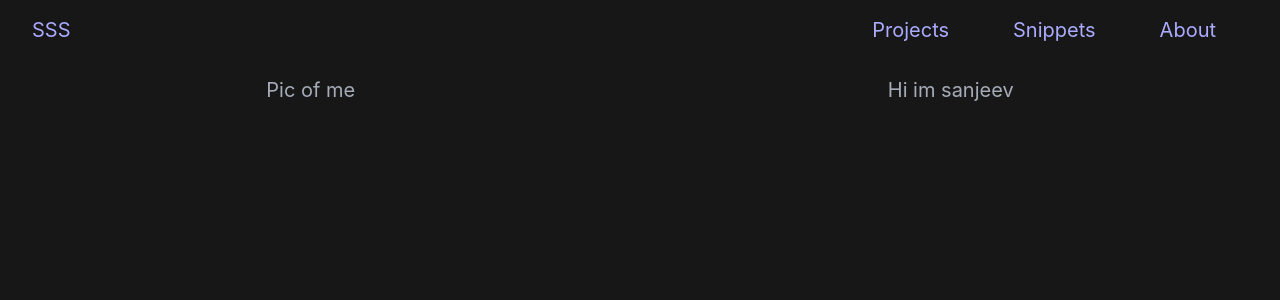
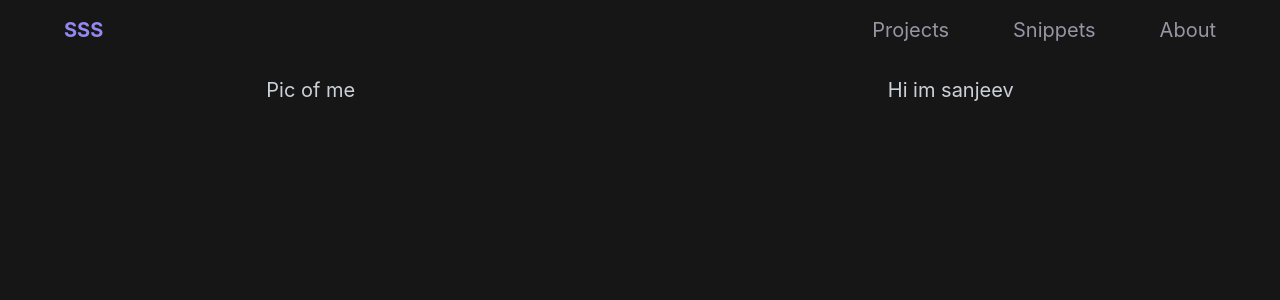
Before and after one commit to sanjeev-/personalsite, a React (Create React App) app in the folder frontend/: page /about in a window 1280 px wide. Shown: the top 300 px of the page. Built offline with nearby package versions, Linux system fonts and the light colour scheme; no server answers.

Commit message:
update theme colors

```diff
--- a/frontend/src/App.js
+++ b/frontend/src/App.js
@@ -10,7 +10,7 @@ class MainApp extends React.Component {
     return (
       <div className="MainApp">
         <body>
-          <Flex backgroundColor={colors.grey[2]} minHeight="100vh" width="100%">
+          <Flex backgroundColor={colors.grey[0]} minHeight="100vh" width="100%">
             <Flex flexDirection="column" width="100%">
               <Header />
               <Flex></Flex>
--- a/frontend/src/components/Header.js
+++ b/frontend/src/components/Header.js
@@ -26,19 +26,21 @@ const Header = () => {
   return (
     <Flex
       width="100%"
-      backgroundColor={colors.grey[2]}
+      backgroundColor={colors.grey[0]}
       justifyContent="space-between"
       alignItems="center"
     >
-      <Flex px={4}>
-        <Text color={colors.purple[1]}>SSS</Text>
+      <Flex px={5}>
+        <Text color={colors.purple[0]} fontWeight="bold">
+          SSS
+        </Text>
       </Flex>
       <Flex px={4}>
         {links.map((object, i) => (
           <Flex px={4}>
             <Link
               href={object.link}
-              color={colors.purple[1]}
+              color={colors.grey[2]}
               textDecoration="none"
             >
               {object.name}
--- a/frontend/src/components/about/About.js
+++ b/frontend/src/components/about/About.js
@@ -9,15 +9,15 @@ const About = () => {
       minWidth="100vw"
       minHeight="100vh"
       flexDirection="column"
-      backgroundColor={colors.grey[2]}
+      backgroundColor={colors.grey[0]}
     >
       <Header />
       <Flex flexDirection="row" justifyContent="space-around">
         <Flex flexDirection="column">
-          <Text color={colors.grey[0]}>Pic of me</Text>
+          <Text color={colors.grey[3]}>Pic of me</Text>
         </Flex>
         <Flex flexDirection="column">
-          <Text color={colors.grey[0]}>Hi im sanjeev</Text>
+          <Text color={colors.grey[3]}>Hi im sanjeev</Text>
         </Flex>
       </Flex>
     </Flex>
--- a/frontend/src/components/projects/ProjectsDashboard.js
+++ b/frontend/src/components/projects/ProjectsDashboard.js
@@ -9,7 +9,7 @@ const ProjectsDashboard = () => {
       minWidth="100vw"
       minHeight="100vh"
       flexDirection="column"
-      backgroundColor={colors.grey[2]}
+      backgroundColor={colors.grey[0]}
     >
       <Header />
     </Flex>
--- a/frontend/src/components/snippets/Snippets.js
+++ b/frontend/src/components/snippets/Snippets.js
@@ -9,15 +9,15 @@ const Snippets = () => {
       minWidth="100vw"
       minHeight="100vh"
       flexDirection="column"
-      backgroundColor={colors.grey[2]}
+      backgroundColor={colors.grey[0]}
     >
       <Header />
       <Flex flexDirection="row" justifyContent="space-around">
         <Flex flexDirection="column">
-          <Text color={colors.grey[0]}>Snip</Text>
+          <Text color={colors.grey[3]}>Snip</Text>
         </Flex>
         <Flex flexDirection="column">
-          <Text color={colors.grey[0]}>Snap</Text>
+          <Text color={colors.grey[3]}>Blap</Text>
         </Flex>
       </Flex>
     </Flex>
--- a/frontend/src/designSystem/theme/colors.js
+++ b/frontend/src/designSystem/theme/colors.js
@@ -1,7 +1,8 @@
 const colors = {
-  purple: ["#F6F6FF", "#ABABFF"],
-  green: ["#99D69C"],
-  grey: ["#A5ACB8", "#505669", "#171717"],
+  purple: ["#9388F1"],
+  green: ["#57B182"],
+  grey: ["#161616", "#292929", "#9696A4", "#CBD1D8"],
+  beige: ["#F7CC9F"],
 };
 
 export default colors;
```
